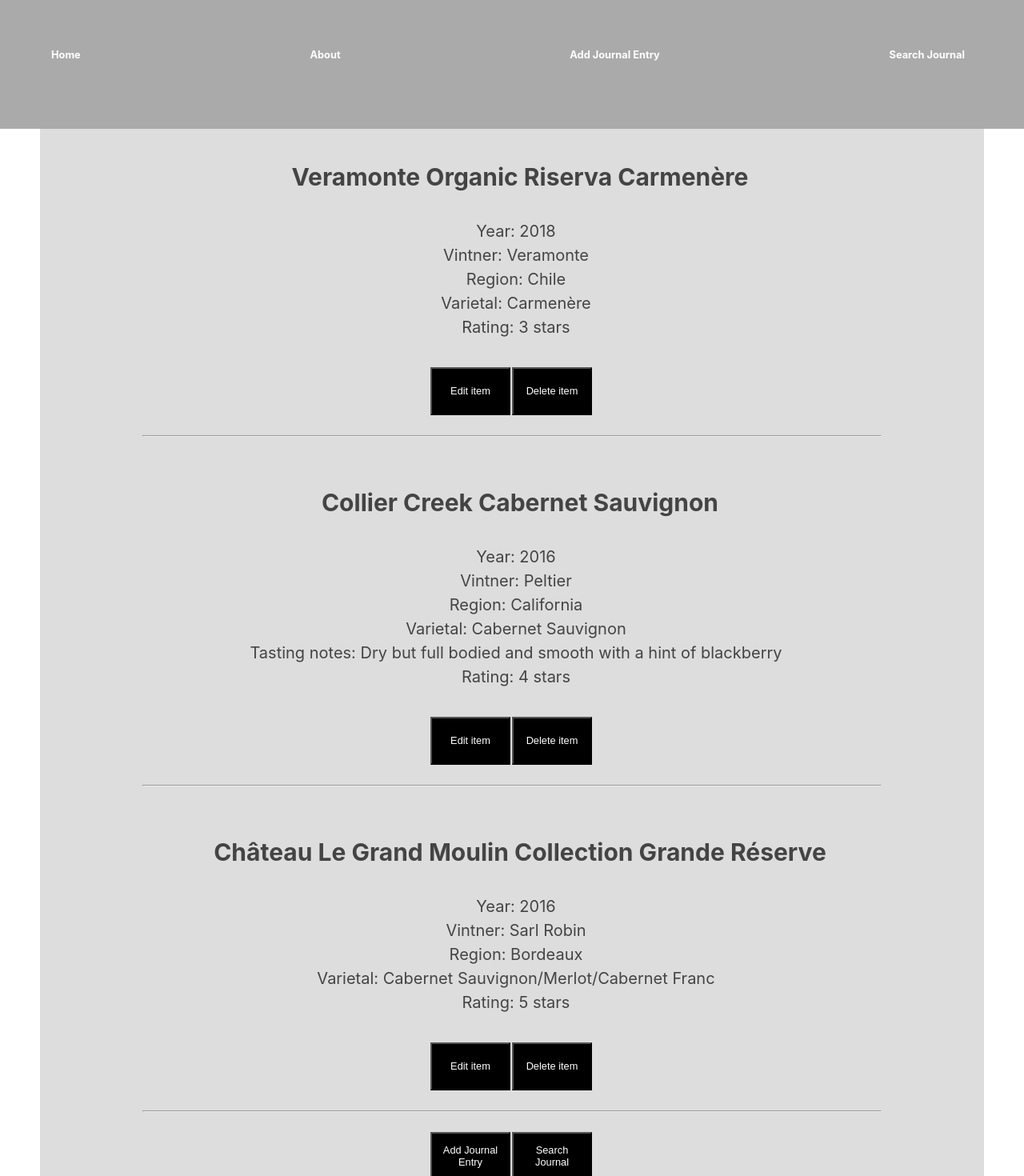
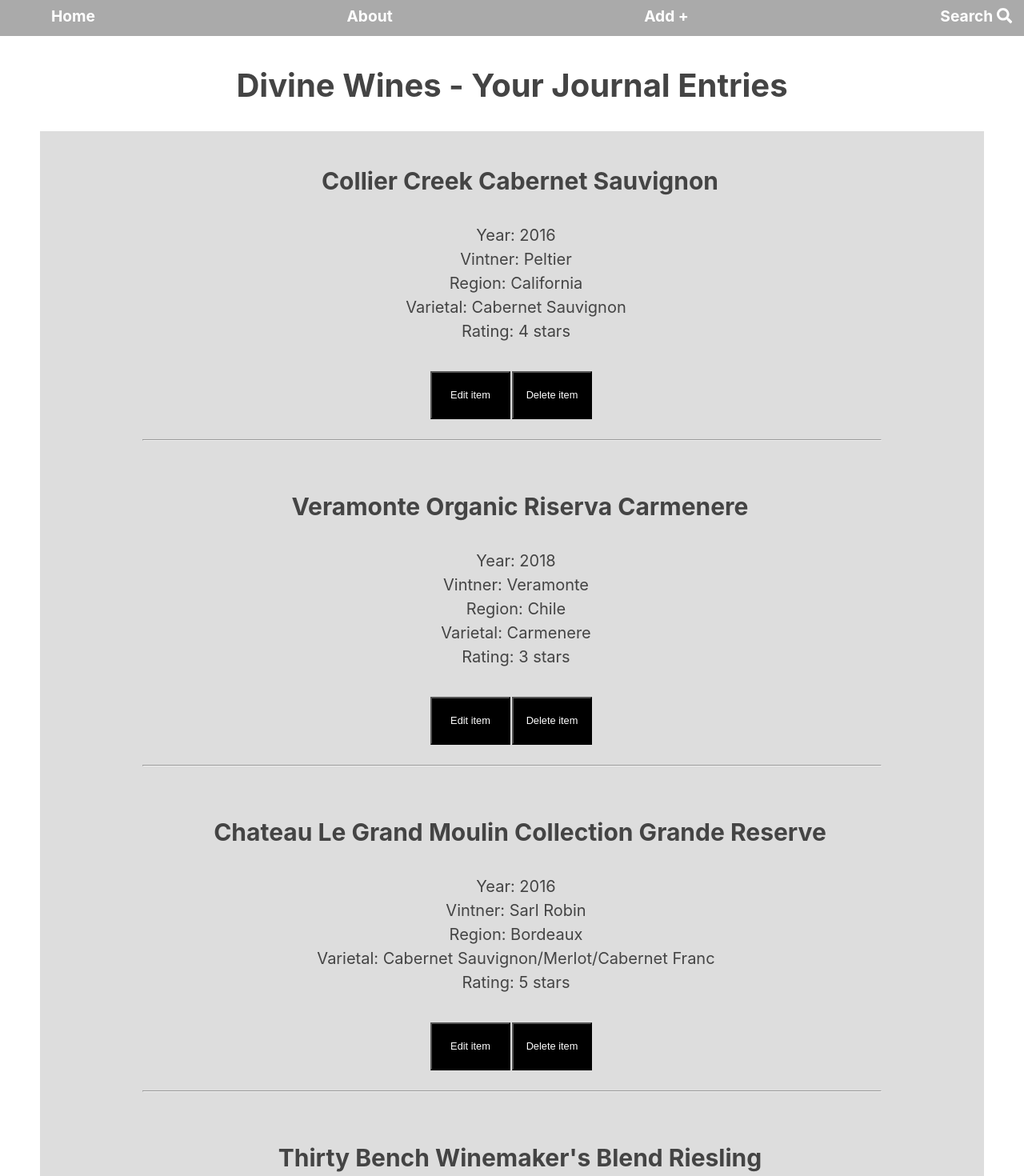
Before and after one commit to eusebius24/divinewines-app, a React (Create React App) app: page /home in a window 1280 px wide. Shown: the top 1470 px of the page at 80% size. Built offline with nearby package versions, Linux system fonts and the light colour scheme.

Commit message:
Trying to pass method to AddEntry

```diff
--- a/package.json
+++ b/package.json
@@ -3,6 +3,9 @@
   "version": "0.1.0",
   "private": true,
   "dependencies": {
+    "@fortawesome/fontawesome-svg-core": "^1.2.28",
+    "@fortawesome/free-solid-svg-icons": "^5.13.0",
+    "@fortawesome/react-fontawesome": "^0.1.9",
     "@testing-library/jest-dom": "^4.2.4",
     "@testing-library/react": "^9.5.0",
     "@testing-library/user-event": "^7.2.1",
--- a/src/AddEntry/AddEntry.js
+++ b/src/AddEntry/AddEntry.js
@@ -2,13 +2,37 @@
 import { Link } from 'react-router-dom';
 import { createBrowserHistory } from 'history';
 import '../App/App.css';
+import DivineWinesContext from '../context/DivineWinesContext';
 
 class AddEntry extends React.Component {
+
+    static contextType = DivineWinesContext;
+
+    handleSubmit(e) {
+        const history = createBrowserHistory();
+        e.preventDefault();
+        const { name, year, vintner, region, varietal, notes, rating } = e.target;
+        const newRecord = {
+            name: name.value,
+            vintner: vintner.value,
+            varietal: varietal.value,
+            year: year.value,
+            region: region.value,
+            notes: notes.value,
+            rating: rating.value,
+        }
+        console.log("newRecord: ", newRecord);
+
+        this.context.addRecord(newRecord);
+        history.push('/home');
+    }
+
 
     handleGoBack() {
         const history = createBrowserHistory();
         history.push('/home');
     }
+
 
     render() {
         return(
@@ -19,19 +43,19 @@
 
         <section>
 
-            <form id="add-form">
+            <form id="add-form" onSubmit={this.handleSubmit}>
                 <div className="form-section">
-                    <label for="name">Wine Name</label>
+                    <label htmlFor="name">Wine Name</label>
                     <input type="text" id="name" placeholder="Name of wine" />
                 </div>
 
                 <div className="form-section">
-                    <label for="vintner">Vintner</label>
+                    <label htmlFor="vintner">Vintner</label>
                     <input type="text" id="vintner" placeholder="Vintner" />
                 </div>
 
                 <div className="form-section">
-                    <label for="varietal">Varietal</label>
+                    <label htmlFor="varietal">Varietal</label>
                     <select name="varietal" id="varietal">
                         <option value="">--Please choose an option--</option>
                         <option value="Chardonnay">Chardonnay</option>
@@ -48,12 +72,12 @@
                     </select>
                 </div>
                 <div className="form-section">
-                    <label for="year">Year</label>
+                    <label htmlFor="year">Year</label>
                     <input type="text" id="year" placeholder="Year" />
                 </div>
 
                 <div className="form-section">
-                    <label for="region">Region</label>
+                    <label htmlFor="region">Region</label>
                     <select name="region" id="region">
                         <option value="">--Please choose an option--</option>
                         <option value="Australia">Australia</option>
@@ -70,7 +94,7 @@
                 </div>
 
                 <div className="form-section textarea">
-                    <label for="notes">Tasting Notes</label>
+                    <label htmlFor="notes">Tasting Notes</label>
                     <textarea name="notes" id="notes" cols="30" rows="10"></textarea>
                 </div>
                 <div className="form-section rating">
@@ -78,9 +102,9 @@
                     <input type='number' name='rating' id='rating' defaultValue='1' min='1' max='5' />
                 </div>
                 <div className="form-section">
-                    <Link to="/home">
-                        <button>Submit</button>
-                    </Link>
+
+                    <button>Submit</button>
+
                     <button onClick={this.handleGoBack}>Cancel</button>
                 </div>
 
--- a/src/App/App.css
+++ b/src/App/App.css
@@ -62,7 +62,7 @@
   }
 
   header {
-    margin-top: -5px;
+    margin-top: 20px;
   }
 
   h3  {
@@ -91,6 +91,11 @@
   form {
     text-align: left;
     padding-right: 20px;
+    padding-top: 20px;
+  }
+
+  .form-container {
+    padding-top: 20px;
   }
 
 
@@ -145,6 +150,26 @@
     margin-left: -30px;
   }
 
+  .landing-section {
+    display: flex;
+    flex-direction: column;
+    align-items: center;
+  }
+
+  @media screen and (min-width: 500px) {
+    .nav {
+      height: 50px;
+      padding: 5px;
+      display: flex;
+      align-items: center;
+    }
+
+ .nav ul {
+      margin: 0 auto;
+      margin-top: 40px;
+    }
+  }
+
   @media screen and (min-width: 700px) {
 
     .nav {
@@ -154,12 +179,13 @@
     }
     .nav li {
       justify-content: left;
+
     }
   }
 
   @media screen and (min-width: 800px) {
-    nav li {
-      font-size: 1.5em;
+    .nav li {
+      font-size: 1.2rem;
     }
 
     h3 {
--- a/src/App/App.js
+++ b/src/App/App.js
@@ -9,26 +9,52 @@
 import SearchForm from '../SearchForm/SearchForm.js';
 import SearchResults from '../SearchResults/SearchResults.js';
 import NotFound from '../NotFound/NotFound.js';
+import wineStore from '../store';
+import DivineWinesContext from '../context/DivineWinesContext';
 
-function App() {
+class App extends React.Component {
+  constructor(props) {
+    super(props);
+    this.state = {
+      store: wineStore
+    }
+    this.addRecord = this.addRecord.bind(this);
+  }
+
+  addRecord = record => {
+    this.setState({
+      store: [ ...this.state.store, record ],
+    })
+
+
+  }
+  render() {
+    const contextValue = {
+      addRecord: this.addRecord,
+    }
     return (
       <main className='App'>
         <NavBar />
+        <DivineWinesContext.Provider value={contextValue}>
+
 
           <BrowserRouter>
                    <Switch>
                       <Route exact path = '/'
                       component={Landing} />
-                    <Route path = '/home' component={Home} />
-                    <Route path = '/add-entry' component={AddEntry} />
+                      <Route path = '/home' render={(props) => <Home store={this.state.store} {...props} />} />
+                      <Route path = '/add-entry' render={(props) => <AddEntry addRecord={() => this.addRecord} {...props} /> } />
                       <Route path="/edit-entry" component={EditEntry} />
                       <Route path = '/search-form' component={SearchForm} />
                       <Route path = "/search-results" component={SearchResults} />
                       <Route component={NotFound} />
                    </Switch>
               </BrowserRouter>
+        </DivineWinesContext.Provider>
       </main>
     );
   }
 
+}
+
 export default App;
--- a/src/Home/Home.js
+++ b/src/Home/Home.js
@@ -1,9 +1,30 @@
 import React from 'react';
 import { Link } from 'react-router-dom';
 import '../App/App.css';
+import IndivRecord from '../IndivRecord/IndivRecord.js';
 
 class Home extends React.Component {
+    constructor(props) {
+        super(props);
+        this.state = {
+            recordsList: []
+        }
+    }
+
     render() {
+        const records = this.props.store;
+        console.log("records: ", records);
+
+            const recordsList = records.map
+            (record => {
+                return (
+                    <IndivRecord record={record} key={record.id} name={record.name} year={record.year} vintner={record.vintner} region={record.region} varietal={record.varietal} rating={record.rating} />
+                )
+            })
+
+        console.log("recordsList: ", recordsList);
+
+
         return (
         <main role="main">
             <header role="banner">
@@ -11,59 +32,10 @@
             </header>
 
             <section>
-                <div className="search-result">
-                    <h3>Veramonte Organic Riserva Carmen&egrave;re</h3>
-                    <ul>
-                        <li>Year: 2018</li>
-                        <li>Vintner: Veramonte</li>
-                        <li>Region: Chile</li>
-                        <li>Varietal: Carmen&egrave;re</li>
-                        <li>Rating: 3 stars</li>
-                    </ul>
-                    <div className="form-section">
-                        <Link to="/edit-entry">
-                            <button>Edit item</button>
-                        </Link>
-                        <button>Delete item</button>
-                    </div>
+                {(!records) ? "loading..." :
+                recordsList
+                }
 
-                    <hr />
-                </div>
-                <div className="search-result">
-                    <h3>Collier Creek Cabernet Sauvignon</h3>
-                    <ul>
-                        <li>Year: 2016</li>
-                        <li>Vintner: Peltier</li>
-                        <li>Region: California</li>
-                        <li>Varietal: Cabernet Sauvignon</li>
-                        <li>Tasting notes: Dry but full bodied and smooth with a hint of blackberry</li>
-                        <li>Rating: 4 stars</li>
-
-                    </ul>
-                    <div className="form-section">
-                        <Link to="/edit-entry">
-                            <button>Edit item</button>
-                        </Link>
-                        <button>Delete item</button>
-                    </div>
-                    <hr />
-                </div>
-                <div className="search-result">
-                    <h3>Ch&acirc;teau Le Grand Moulin Collection Grande R&eacute;serve</h3>
-                    <ul>
-                        <li>Year: 2016</li>
-                        <li>Vintner: Sarl Robin</li>
-                        <li>Region: Bordeaux</li>
-                        <li>Varietal: Cabernet Sauvignon/Merlot/Cabernet Franc</li>
-                        <li>Rating: 5 stars</li>
-                    </ul>
-                    <div className="form-section">
-                        <Link to="/edit-entry">
-                            <button>Edit item</button>
-                        </Link>
-                        <button>Delete item</button>
-                    </div>
-                    <hr />
                     <div className="form-section">
                         <Link to="/add-entry">
                             <button>Add Journal Entry</button>
@@ -74,7 +46,7 @@
 
                     </div>
 
-                </div>
+
             </section>
 
 
--- /dev/null
+++ b/src/IndivRecord/IndivRecord.js
@@ -0,0 +1,30 @@
+import React from 'react';
+import { Link } from 'react-router-dom';
+
+class IndivRecord extends React.Component {
+
+    render() {
+        return(
+            <div className="search-result">
+            <h3>{this.props.name}</h3>
+            <ul>
+                <li>Year: {this.props.year}</li>
+                <li>Vintner: {this.props.vintner}</li>
+                <li>Region: {this.props.region}</li>
+                <li>Varietal: {this.props.varietal}</li>
+                <li>Rating: {this.props.rating} stars</li>
+            </ul>
+            <div className="form-section">
+                <Link to="/edit-entry">
+                    <button>Edit item</button>
+                </Link>
+                <button>Delete item</button>
+            </div>
+
+            <hr />
+        </div>
+        );
+    }
+}
+
+export default IndivRecord;
--- a/src/NavBar/NavBar.js
+++ b/src/NavBar/NavBar.js
@@ -1,5 +1,8 @@
 import React from 'react';
 import '../App/App.css';
+
+import { faSearch } from "@fortawesome/free-solid-svg-icons";
+import { FontAwesomeIcon } from "@fortawesome/react-fontawesome";
 
 class NavBar extends React.Component {
     render() {
@@ -8,8 +11,8 @@
 
                 <li> <a id="home" className="menu-item" href="/home">Home</a></li>
                 <li> <a id="about" className="menu-item" href="/">About</a></li>
-                <li><a id="add-entry" className="menu-item" href="/add-entry">Add Journal Entry</a></li>
-                <li><a id="search" className="menu-item" href="/search-form">Search Journal</a></li>
+                <li><a id="add-entry" className="menu-item" href="/add-entry">Add + </a></li>
+                <li><a id="search" className="menu-item" href="/search-form">Search  <FontAwesomeIcon icon={faSearch} /></a></li>
             </ul>
         );
     }
--- a/src/SearchForm/SearchForm.js
+++ b/src/SearchForm/SearchForm.js
@@ -15,7 +15,7 @@
                 <h1>Search Journal</h1>
             </header>
 
-            <section>
+            <section class="form-container">
                 <p className="directions">Enter as few or as many details as you like.</p>
                 <form id="signup-form">
                     <div className="form-section">
--- /dev/null
+++ b/src/context/DivineWinesContext.js
@@ -0,0 +1,11 @@
+import React, { useContext } from 'react';
+
+const DivineWinesContext = React.createContext({
+    addRecord: () => {},
+})
+
+export const useAppContext = () => {
+    useContext(DivineWinesContext)
+}
+
+export default DivineWinesContext;
--- /dev/null
+++ b/src/store.js
@@ -0,0 +1,104 @@
+const wineStore = [
+    {
+        id: 1,
+        name: 'Collier Creek Cabernet Sauvignon',
+        year: 2016,
+        vintner: 'Peltier',
+        region: 'California',
+        varietal: 'Cabernet Sauvignon',
+        tastingNotes: 'Dry but full bodied and smooth with a hint of blackberry',
+        rating: 4
+    },
+    {
+        id: 2,
+        name: "Veramonte Organic Riserva Carmenere",
+        year: 2018,
+        vintner: 'Veramonte',
+        region: 'Chile',
+        varietal: 'Carmenere',
+        tastingNotes: '',
+        rating: 3
+    },
+    {
+        id: 3,
+        name: 'Chateau Le Grand Moulin Collection Grande Reserve',
+        year: 2016,
+        vintner: 'Sarl Robin',
+        region: 'Bordeaux',
+        varietal: 'Cabernet Sauvignon/Merlot/Cabernet Franc',
+        tastingNotes: '',
+        rating: 5
+    },
+    {
+        id: 4,
+        name: `Thirty Bench Winemaker's Blend Riesling`,
+        year: 2018,
+        vintner: 'Andrew Peller',
+        region: 'Niagara',
+        varietal: 'Riesling',
+        tastingNotes: 'Rich flavour',
+        rating: 4
+    },
+    {
+        id: 5,
+        name: `Penny's Hill Cracking Black Shiraz`,
+        year: 2016,
+        vintner: 'Galvanized Wine Group',
+        region: 'Australia',
+        varietal: 'Shiraz',
+        tastingNotes: '',
+        rating: 4
+    },
+    {
+        id: 6,
+        name: 'Cave Spring Estate Chardonnay',
+        year: 2017,
+        vintner: 'Cave Spring Cellars',
+        region: 'Niagara',
+        varietal: 'Chardonnay',
+        tastingNotes: '',
+        rating: 3
+    },
+    {
+        id: 7,
+        name: 'Corte Pavone Brunello di Montalcino',
+        year: 2014,
+        vintner: 'Loacker Tenute',
+        region: 'Italy',
+        varietal: 'Sangiovese',
+        tastingNotes: 'Full-bodied, fruity with a hint of spice',
+        rating: 5
+    },
+    {
+        id: 8,
+        name: 'Hess Select Cabernet Sauvignon',
+        year: 2016,
+        vintner: 'Hess Collection',
+        region: 'California',
+        varietal: 'Cabernet Sauvignon',
+        tastingNotes: '',
+        rating: 4
+    },
+    {
+        id: 9,
+        name: 'Lakeview Cellars Viognier',
+        year: 2017,
+        vintner: 'Diamond Estates',
+        region: 'Niagara',
+        varietal: 'Viognier',
+        tastingNotes: 'Sweet yet tangy',
+        rating: 4
+    },
+    {
+        id: 10,
+        name: 'Nieto Senetiner Don Nicanor Barrel Select Malbec',
+        year: 2016,
+        vintner: 'Molinos Rio de la Plata',
+        region: 'Argentina',
+        varietal: 'Malbec',
+        tastingNotes: '',
+        rating: 3
+    }
+];
+
+export default wineStore;
```
Also changed, not shown: src/Landing/Landing.js (+4 -4 lines), 1 other file (tests, documents, lock files or other folders). Lines whose indentation alone changed are shown as unchanged.
